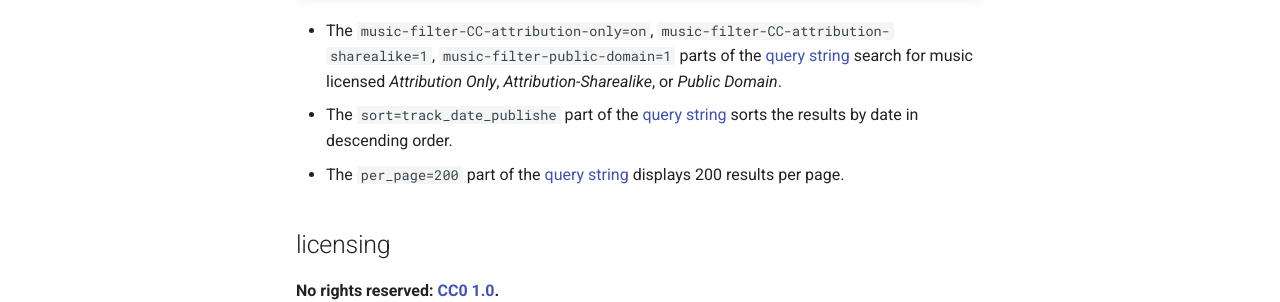
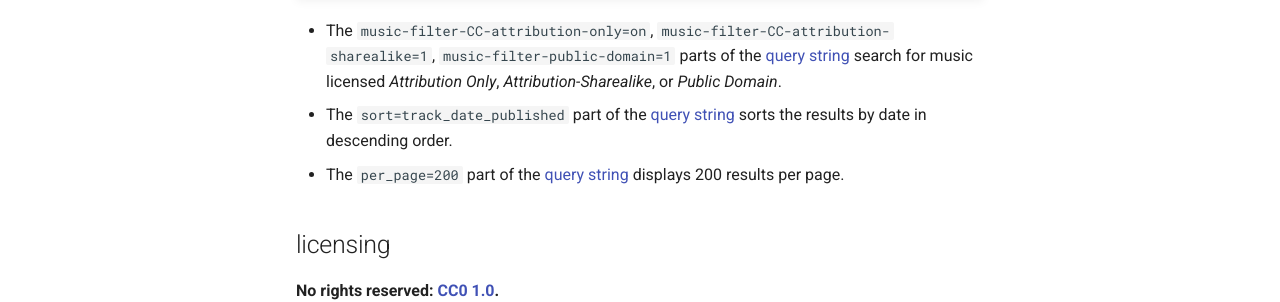
Before and after one commit to oronymzy/tips, an MkDocs documentation site: the page built from docs/findplc.md, in a window 1280 px wide and 1164 px high. Shown: the part 792-1094 px from the top of the window. Built offline with MkDocs 1.6.1 and Material for MkDocs 9.7.7, drawn with Linux system fonts in a browser that asks for light colours.

Commit message:
Add missing letter

```diff
--- a/docs/findplc.md
+++ b/docs/findplc.md
@@ -17,7 +17,7 @@ Use `http://freemusicarchive.org/search/?adv=1&music-filter-CC-attribution-only=
     This is an incomplete explanation.
 
 - The `music-filter-CC-attribution-only=on`, `music-filter-CC-attribution-sharealike=1`, `music-filter-public-domain=1` parts of the [query string](https://en.wikipedia.org/wiki/Query_string) search for music licensed *Attribution Only*, *Attribution-Sharealike*, or *Public Domain*.
-- The `sort=track_date_publishe` part of the [query string](https://en.wikipedia.org/wiki/Query_string) sorts the results by date in descending order.
+- The `sort=track_date_published` part of the [query string](https://en.wikipedia.org/wiki/Query_string) sorts the results by date in descending order.
 - The `per_page=200` part of the [query string](https://en.wikipedia.org/wiki/Query_string) displays 200 results per page.
 
 ## licensing
```
